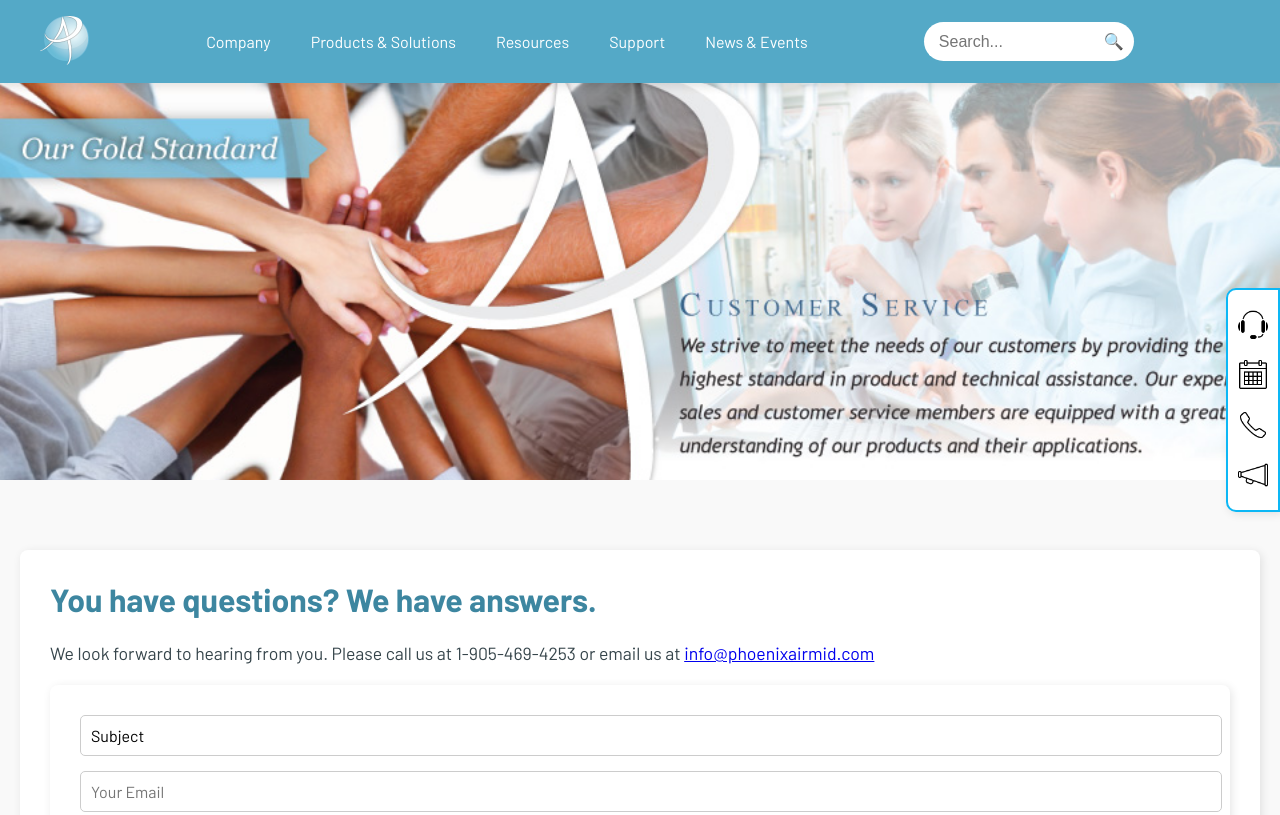
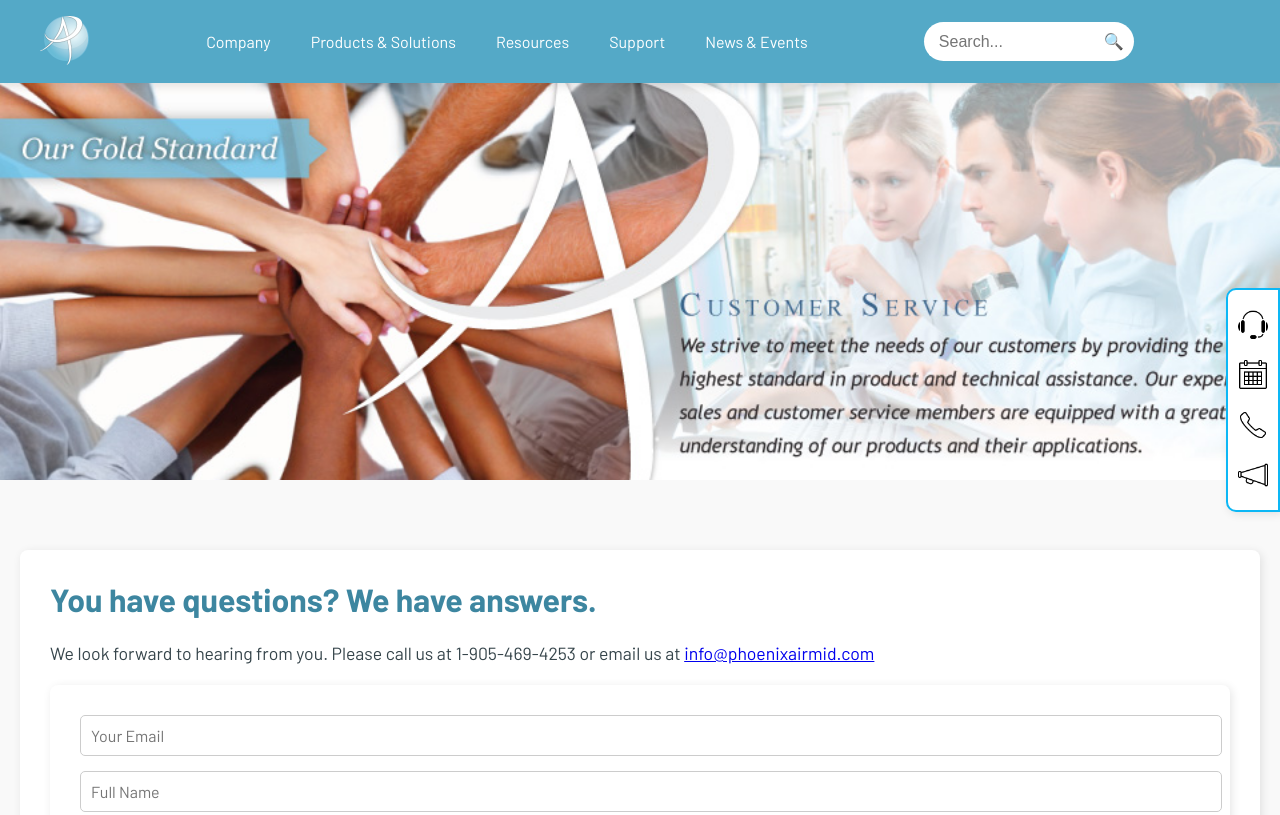
Before and after one commit to abduamir/abduamir.github.io, a website: page public/pages/contact.html in a window 1280 px wide. Shown: the top 815 px of the page. Drawn offline with Linux system fonts and the light colour scheme.

Commit message:
Update contact.html

```diff
--- a/public/pages/contact.html
+++ b/public/pages/contact.html
@@ -134,7 +134,7 @@
                 <!-- Create your Access key here: https://web3forms.com/ -->
                 <input type="hidden" name="access_key" value="9d53f940-aba1-49c9-a424-1f9371bccbbd">
 
-                <input type="text" name="subject" value="Subject">
+                <input type="hidden" name="subject" value="Subject">
 
                 <!-- Optional: default replyto will be "email" (if available),
                      you may overwrite here -->
```
